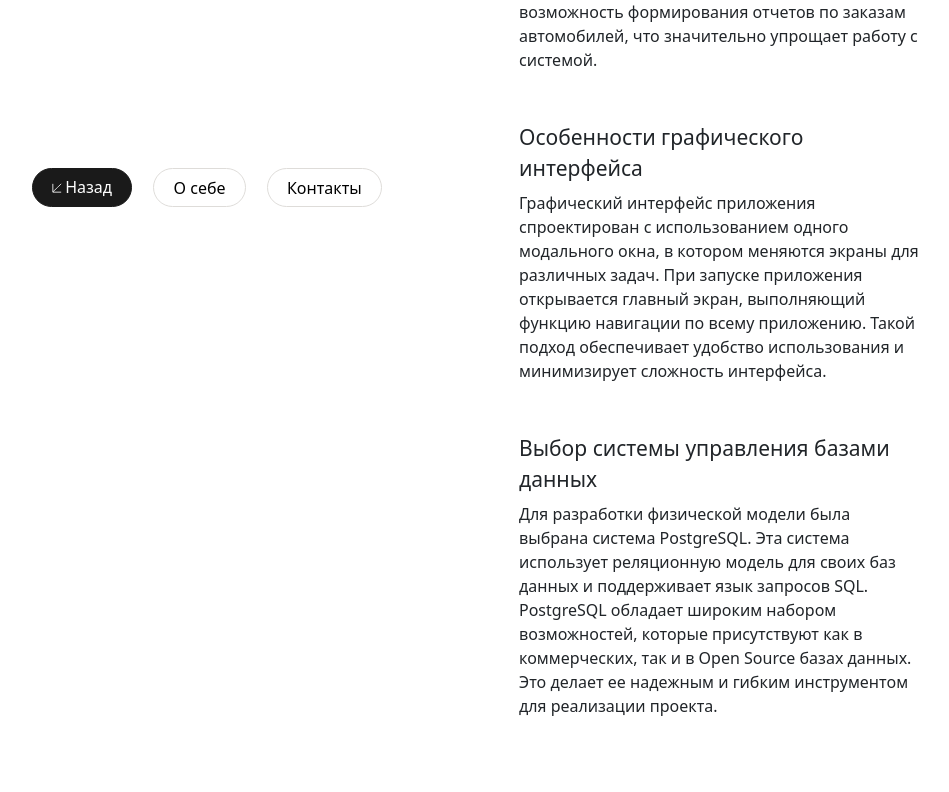
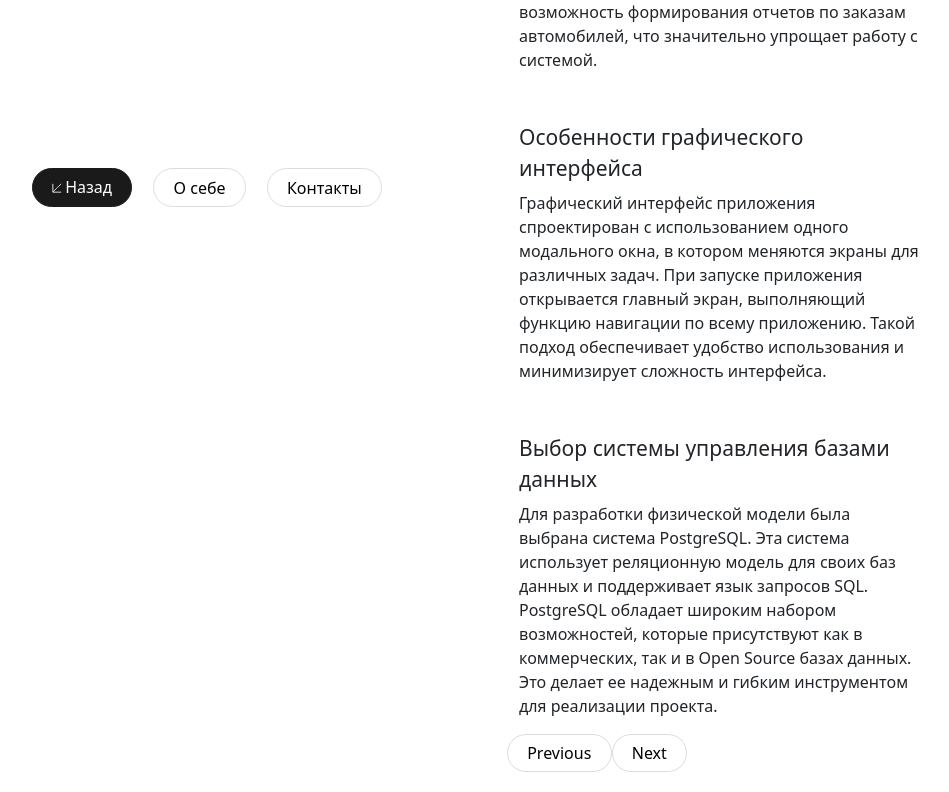
Before and after one commit to aPersonskod/PortfolioSite, a React (Vite) app: page /PortfolioSite/project/avto in a window 1280 px wide. Shown: the part 577-1369 px from the top of the page, without its empty margins (50-999 px from the left). Before the commit the page ends 1311 px from the top, so only its background shows below. Built offline with nearby package versions, Linux system fonts and the light colour scheme.

Commit message:
next and previous page

```diff
--- a/src/App.css
+++ b/src/App.css
@@ -15,7 +15,7 @@
 }
 
 .tabAutoMargin{
-  margin-bottom: 0;
+  margin-bottom: 20px;
 }
 
 @media screen and (max-width: 992px) {
--- a/src/CurrentProject.tsx
+++ b/src/CurrentProject.tsx
@@ -1,5 +1,6 @@
 import {useState, useEffect} from "react";
 import ProjectDescription from "./ProjectDescription.tsx";
+import {useNavigate} from "react-router-dom";
 
 function CurrentProject() {
     const [currentProject, setCurrentProject] = useState({name: "", img: ""});
@@ -41,10 +42,6 @@ function CurrentProject() {
             path: `${startPath}puti`
         }
     ];
-    useEffect(() => {
-        let project = projects.find(x => x.path === window.location.pathname)!;
-        setCurrentProject({name: project.header, img: project.imageH});
-    }, []);
     const imgStyle = {
         marginTop: "10px",
         width: '100%',
@@ -53,13 +50,90 @@ function CurrentProject() {
         transition: '0.3s ease-in-out'
     };
 
+    const links = [
+        `${startPath}uploader`,
+        `${startPath}site`,
+        `${startPath}schedule`,
+        `${startPath}avto`,
+        `${startPath}puti`
+    ];
+    const navigate = useNavigate();
+    const [carousel, setCarousel] = useState(new Carousel(links));
+    const [currentLink, setCurrentLink] = useState("");
+    useEffect(() => {
+        let project = projects.find(x => x.path === window.location.pathname)!;
+        setCurrentProject({name: project.header, img: project.imageH});
+    }, [currentLink]);
+    function next(){
+        setCurrentLink(carousel.next());
+        navigate(currentLink);
+    }
+    function previous(){
+        setCurrentLink(carousel.previous());
+        navigate(currentLink);
+    }
+
     return (
-        <div>
+        <div className='tabAutoMargin'>
             <img src={currentProject.img} alt={currentProject.name} style={imgStyle}/>
             <p style={{marginTop: "12px"}} className='fs36'>{currentProject.name}</p>
             <ProjectDescription/>
+            {/*previous next hamburger*/}
+            <button onClick={() => previous()}>Previous</button>
+            <button onClick={() => next()}>Next</button>
         </div>
     );
 }
 
+class Carousel {
+    private links: string[];
+    private currentIndex: number;
+    constructor(links:string[]) {
+        // Validate input
+        if (!Array.isArray(links)) {
+            throw new Error("The 'links' parameter must be an array.");
+        }
+        this.links = links;
+        this.currentIndex = 0;
+
+        // Handle empty array case
+        if (this.links.length === 0) {
+            console.warn("The carousel has no links to display.");
+        }
+    }
+
+    // Display the current link
+    displayCurrentLink() {
+        if (this.links.length === 0) return this.links[this.links.length - 1]; // Do nothing if the array is empty
+        let res = this.links[this.currentIndex];
+        return res;
+        console.clear(); // Clear console for better visualization
+        console.log(`Currently displaying: ${this.links[this.currentIndex]}`);
+    }
+
+    // Move to the next link
+    next() {
+        if (this.links.length === 0) return this.links[0]; // Do nothing if the array is empty
+        this.currentIndex = (this.currentIndex + 1) % this.links.length; // Loop back to the start
+        return this.displayCurrentLink();
+    }
+
+    // Move to the previous link
+    previous() {
+        if (this.links.length === 0) return this.links[this.links.length - 1]; // Do nothing if the array is empty
+        this.currentIndex = (this.currentIndex - 1 + this.links.length) % this.links.length; // Handle negative index
+        return this.displayCurrentLink();
+    }
+
+    // Go to a specific index manually
+    goTo(index:number) {
+        if (index < 0 || index >= this.links.length) {
+            console.error(`Invalid index: ${index}. Must be between 0 and ${this.links.length - 1}.`);
+            return;
+        }
+        this.currentIndex = index;
+        this.displayCurrentLink();
+    }
+}
+
 export default CurrentProject;
--- a/src/ProjectDescription.tsx
+++ b/src/ProjectDescription.tsx
@@ -203,7 +203,7 @@ function ProjectDescription() {
         },
     ]
     return(
-        <div className='container tabAutoMargin'>
+        <div className='container'>
             <div className='row'>
                 <div className='col col-8'>
                     {herota.find(x => x.path === window.location.pathname)!.descriptions.map(proj => (
```
